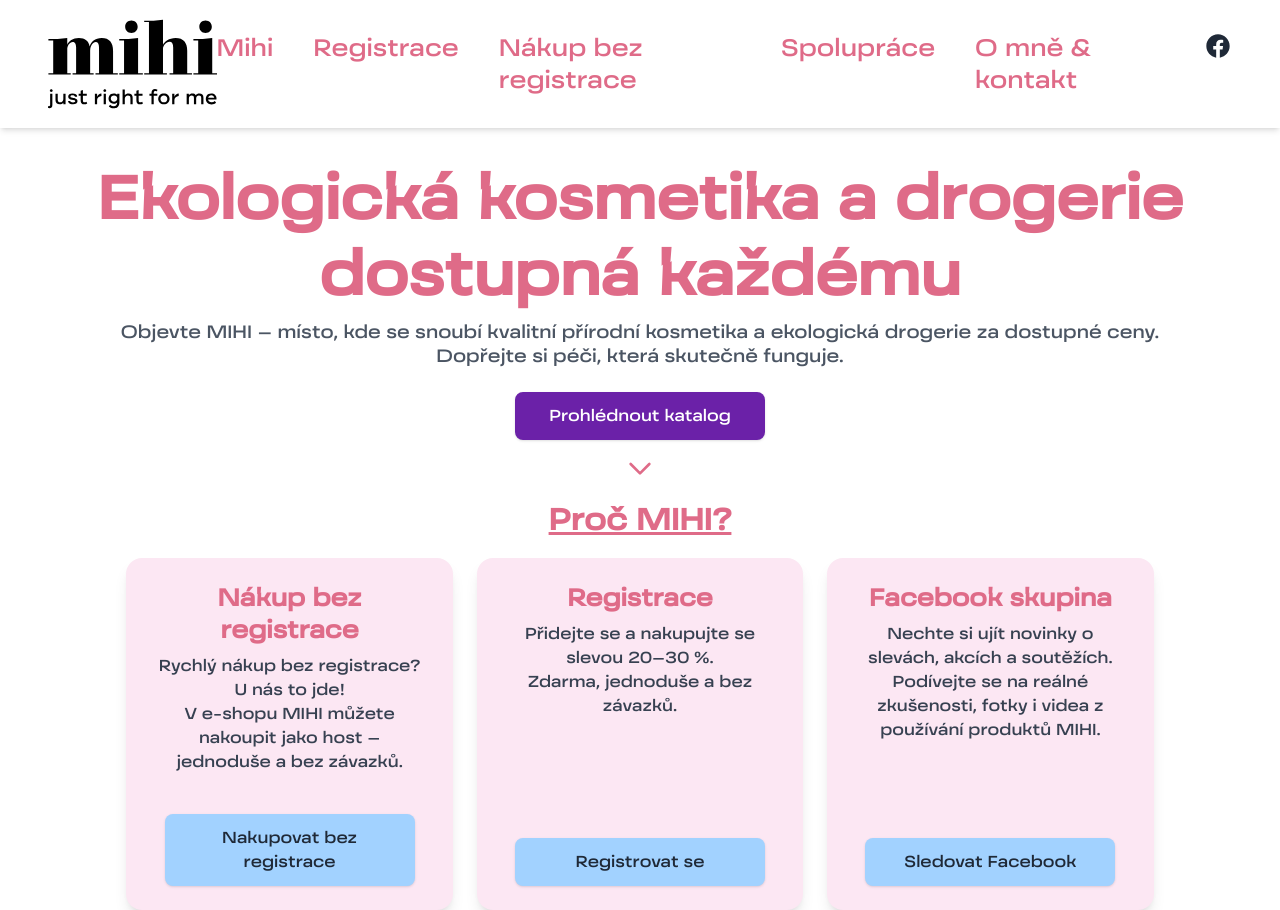
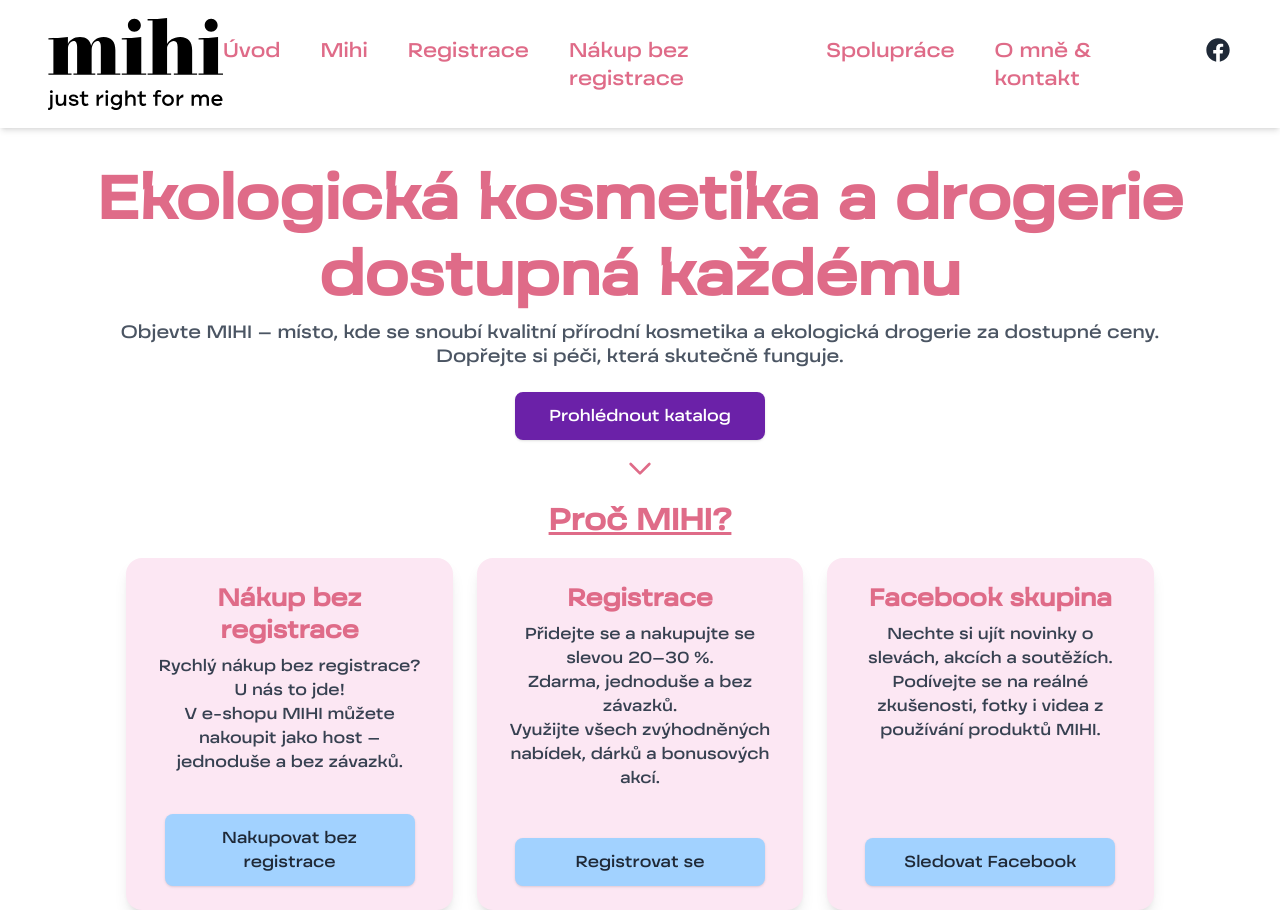
Before and after one commit to Dav1dko59/Mihi-web, a website: page index.html in a window 1280 px wide. Drawn offline with nearby package versions, Linux system fonts and the light colour scheme.

Commit message:
pridani indexu

```diff
--- a/index.html
+++ b/index.html
@@ -99,7 +99,12 @@
       </a>
 
       <!-- DESKTOP MENU -->
-      <nav class="hidden md:flex gap-10 font-grandis lg:text-2xl">
+      <nav class="hidden md:flex gap-10 font-grandis lg:text-xl">
+        <a
+          href="https://www.mihi-cz.eu/"
+          class="text-primary hover:underline font-grandis"
+          >Úvod</a
+        >
         <a href="mihi.html" class="text-primary hover:underline font-grandis"
           >Mihi</a
         >
@@ -288,6 +293,8 @@
                 <p class="text-gray-700 font-grandis">
                   Přidejte se a nakupujte se slevou 20–30 %.<br />
                   Zdarma, jednoduše a bez závazků.
+                  <br />
+                  Využijte všech zvýhodněných nabídek, dárků a bonusových akcí.
                 </p>
               </div>
               <a
```
Also changed, not shown: mihi.html (+5 -0 lines).
